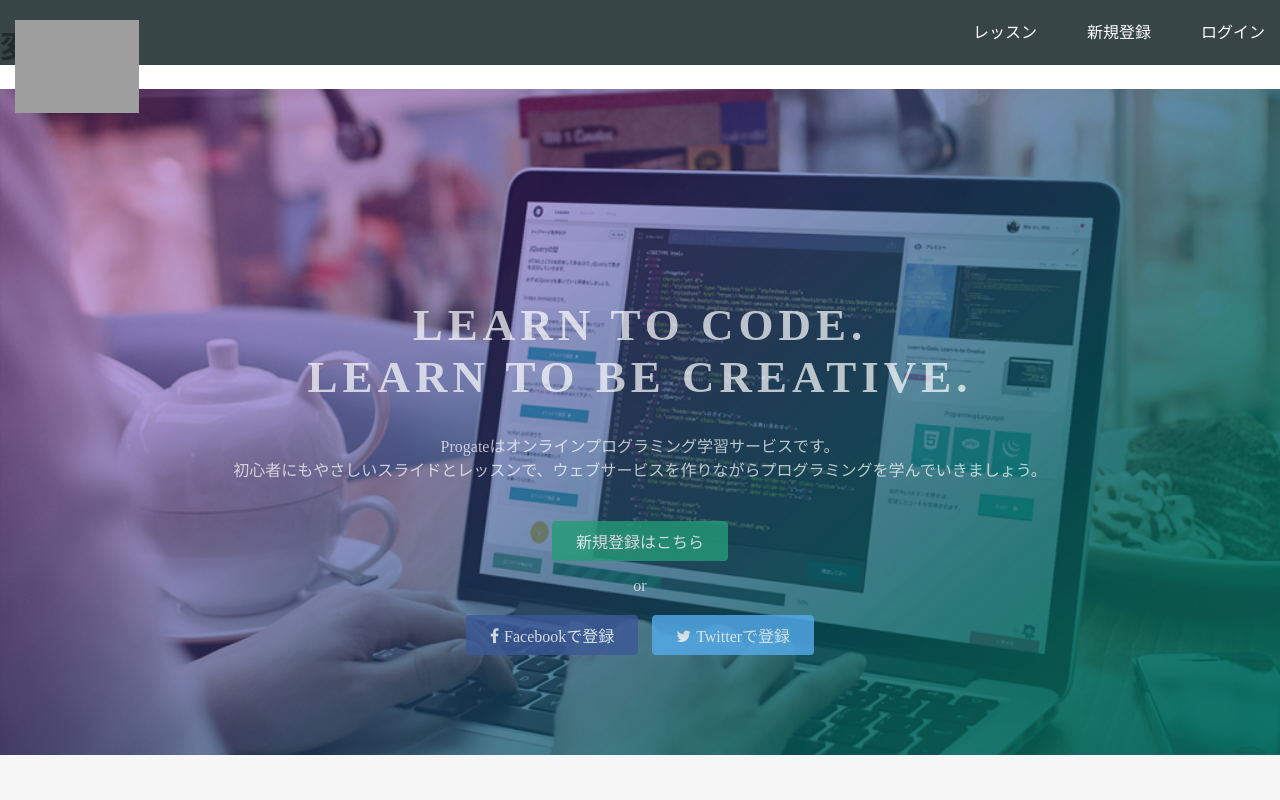
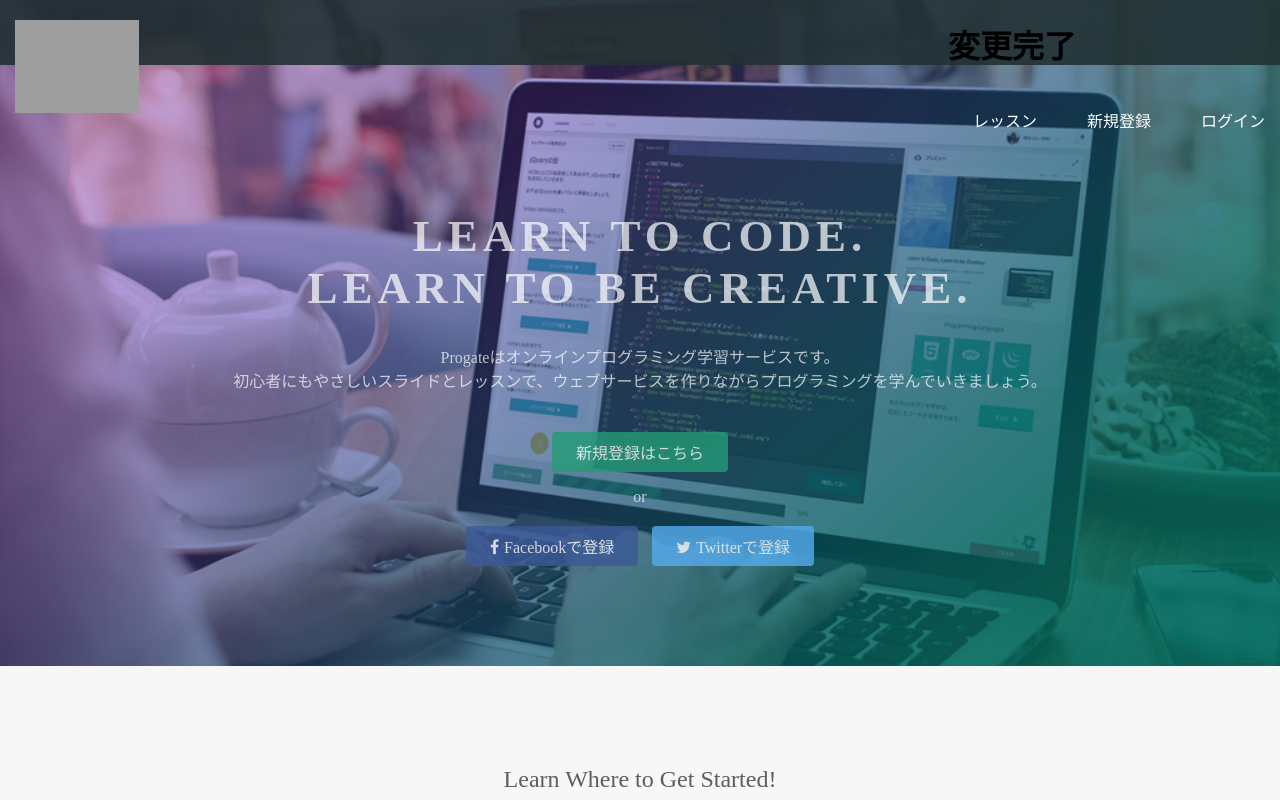
Before and after one commit to strytalor/strytalor.github.io, a plain HTML site: page index.html in a window 1280 px wide. Shown: the top 800 px of the page. Drawn offline with Linux system fonts and the light colour scheme; grey boxes are pictures that could not be loaded.

Commit message:
Update index.html

```diff
--- a/index.html
+++ b/index.html
@@ -8,7 +8,7 @@
   <link rel="stylesheet" type="text/css" href="stylesheet.css">
 </head>
 <body>
-  <h1>変更完了</h1>
+
   <header>
     <div class="container">
       <div class="header-left">
@@ -16,7 +16,7 @@
       </div>
       <span class="fa fa-bars menu-icon"></span>
       <div class="header-right">
-        <a href="#">レッスン</a>
+         <h1>変更完了</h1>        <a href="#">レッスン</a>
         <a href="#">新規登録</a>
         <a href="#" class="login">ログイン</a>
       </div>
```
